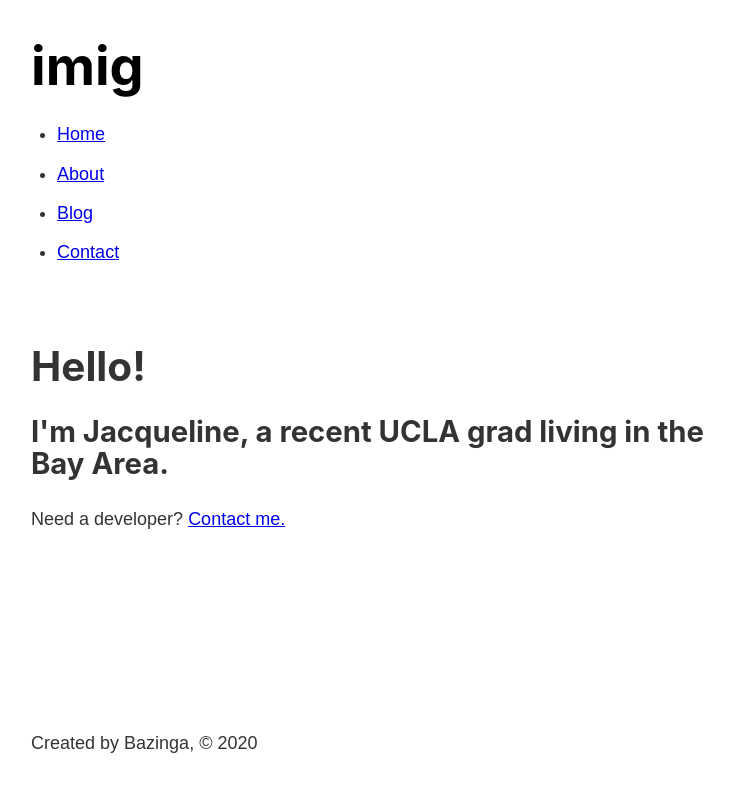
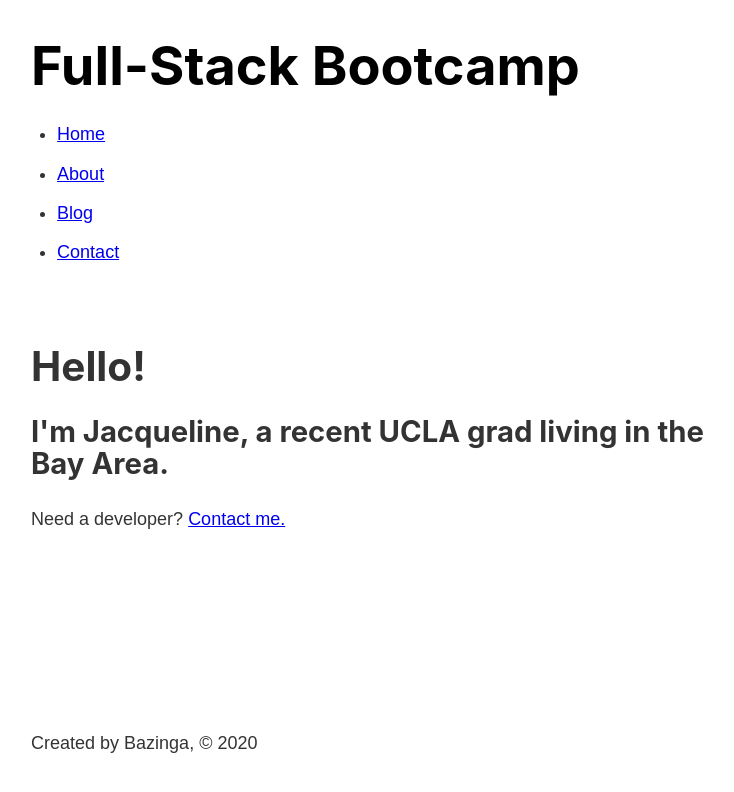
Before and after one commit to jacquelinennguyen/gatsby-tutorial, a Gatsby site: page / in a window 1280 px wide. Shown: the whole page, without its empty margins (252-986 px from the left). Built offline with nearby package versions, Linux system fonts and the light colour scheme; Gatsby itself is replaced by a stand-in of ours.

Commit message:
Header title works.

```diff
--- a/src/components/header.js
+++ b/src/components/header.js
@@ -20,7 +20,7 @@ const Header = () => {
         <header className={headerStyles.header}>
             <h1>
                 <Link className={headerStyles.title} to="/">
-                    imig
+                    {data.site.siteMetadata.title}
                 </Link>
             </h1>
             <nav>
```
